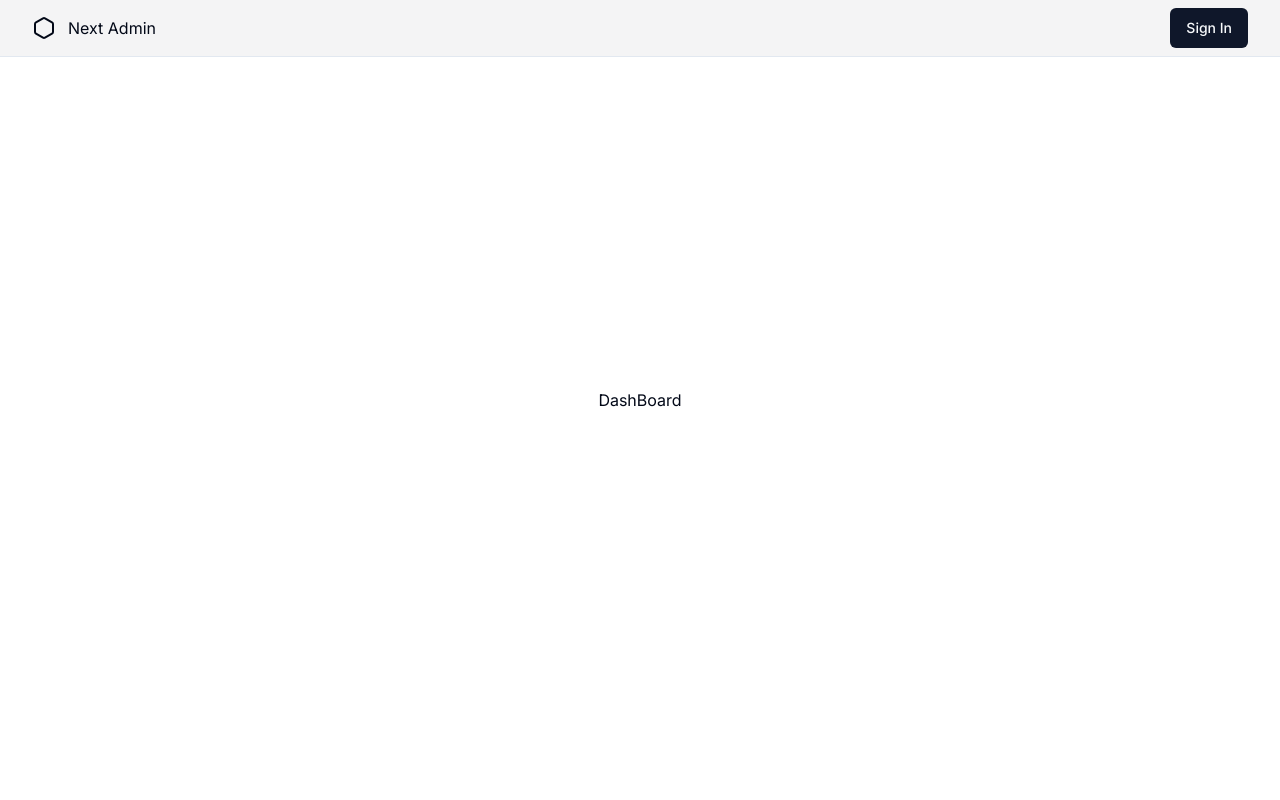
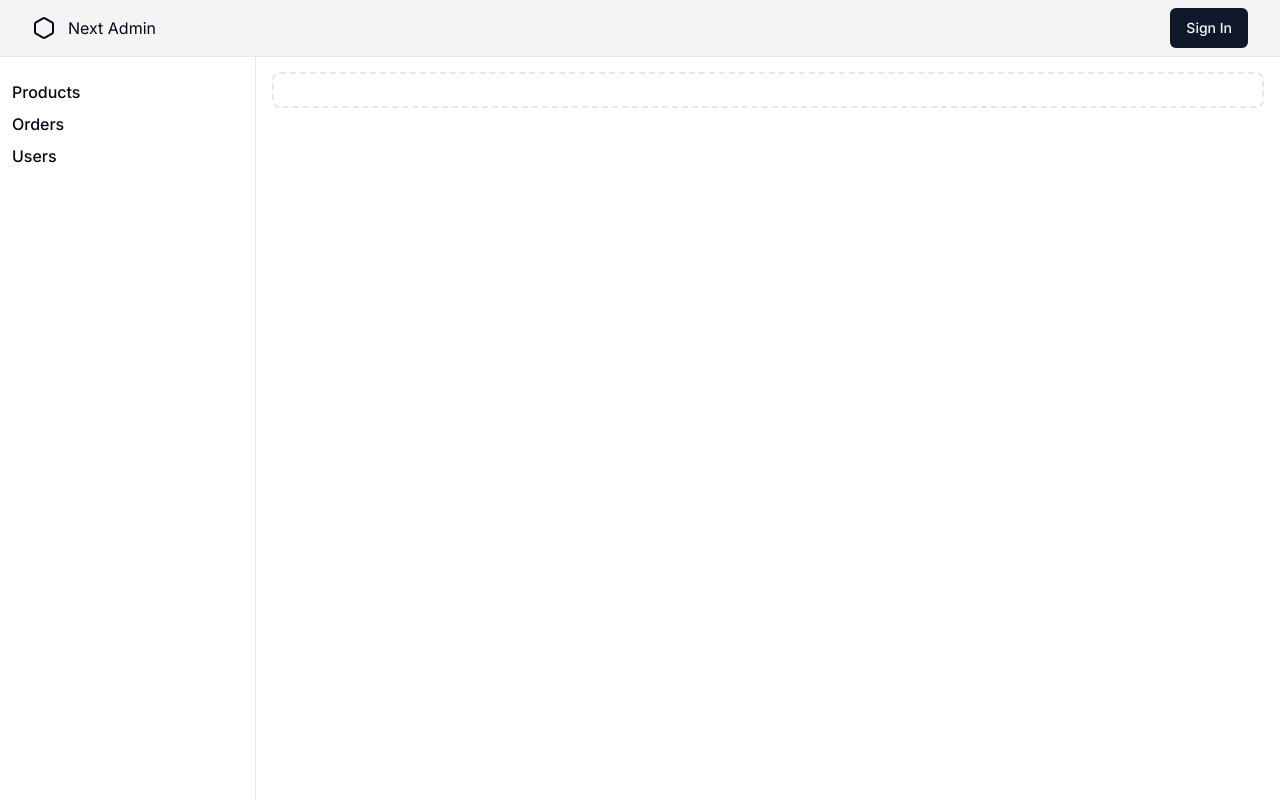
Before and after one commit to nihar-hegde/NextAdmin, a Next.js app: page /dashboard in a window 1280 px wide. Built offline with nearby package versions, Linux system fonts and the light colour scheme.

Commit message:
added the dashboard and sidebar navigation

```diff
--- a/src/app/(root)/dashboard/page.tsx
+++ b/src/app/(root)/dashboard/page.tsx
@@ -1,7 +1,8 @@
+import Dashboard from "@/components/Dashboard";
 import React from "react";
 
 const DashBoard = () => {
-  return <div>DashBoard</div>;
+  return <Dashboard/>
 };
 
 export default DashBoard;
--- a/src/app/layout.tsx
+++ b/src/app/layout.tsx
@@ -18,7 +18,7 @@ export default function RootLayout({
   return (
     <html lang="en">
       <body className={inter.className}>
-        <main className="h-screen flex flex-col justify-center items-center">
+        <main className="">
           <Navbar />
           {children}
         </main>
--- a/src/app/page.tsx
+++ b/src/app/page.tsx
@@ -2,7 +2,7 @@ import { Button } from "@/components/ui/button";
 
 export default function Home() {
   return (
-    <div>
+    <div className="h-screen flex flex-col justify-center items-center">
       <h1>Home page</h1>
       <Button>Test</Button>
     </div>
--- /dev/null
+++ b/src/components/Dashboard.tsx
@@ -0,0 +1,40 @@
+import Link from "next/link";
+import React from "react";
+
+const Dashboard = () => {
+  return (
+    <>
+
+
+      <aside
+        id="logo-sidebar"
+        className="fixed top-0 left-0 z-40 w-64 h-screen pt-20 transition-transform -translate-x-full bg-white border-r border-gray-200 sm:translate-x-0 dark:bg-gray-800 dark:border-gray-700"
+        aria-label="Sidebar"
+      >
+        <div className="h-full px-3 pb-4 overflow-y-auto bg-white dark:bg-gray-800">
+          <ul className="space-y-2 font-medium">
+            <li>
+              <Link href={'/'}>Products</Link>
+            </li>
+            <li>
+              <Link href={'/'}>Orders</Link>
+            </li>
+            <li>
+              <Link href={'/'}>Users</Link>
+            </li>
+
+
+          </ul>
+        </div>
+      </aside>
+
+      <div className="p-4 sm:ml-64">
+        <div className="p-4 border-2 border-gray-200 border-dashed rounded-lg dark:border-gray-700 mt-14">
+
+        </div>
+      </div>
+    </>
+  );
+};
+
+export default Dashboard;
--- a/src/components/shared/Navbar.tsx
+++ b/src/components/shared/Navbar.tsx
@@ -5,11 +5,19 @@ import { Hexagon } from "lucide-react";
 
 const Navbar = () => {
   return (
-    <div className="bg-zinc-100 py-2 border-b border-s-zinc-200 fixed w-full z-10 top-0">
+    <div className="bg-zinc-100 py-2  border-s-zinc-200
+    fixed top-0 z-50 w-full  border-b border-gray-200 dark:bg-gray-800 dark:border-gray-700
+    ">
       <div className="container flex items-center justify-between">
         <Link href={"/"} className="flex flex-row gap-3">
           <Hexagon /> Next Admin
         </Link>
+        <button data-drawer-target="logo-sidebar" data-drawer-toggle="logo-sidebar" aria-controls="logo-sidebar" type="button" className="inline-flex items-center p-2 text-sm text-gray-500 rounded-lg sm:hidden hover:bg-gray-100 focus:outline-none focus:ring-2 focus:ring-gray-200 dark:text-gray-400 dark:hover:bg-gray-700 dark:focus:ring-gray-600">
+            <span className="sr-only">Open sidebar</span>
+            <svg className="w-6 h-6" aria-hidden="true" fill="currentColor" viewBox="0 0 20 20" xmlns="http://www.w3.org/2000/svg">
+               <path clip-rule="evenodd" fill-rule="evenodd" d="M2 4.75A.75.75 0 012.75 4h14.5a.75.75 0 010 1.5H2.75A.75.75 0 012 4.75zm0 10.5a.75.75 0 01.75-.75h7.5a.75.75 0 010 1.5h-7.5a.75.75 0 01-.75-.75zM2 10a.75.75 0 01.75-.75h14.5a.75.75 0 010 1.5H2.75A.75.75 0 012 10z"></path>
+            </svg>
+         </button>
         <Link
           href={"signin"}
           className={buttonVariants({ variant: "default" })}
```
